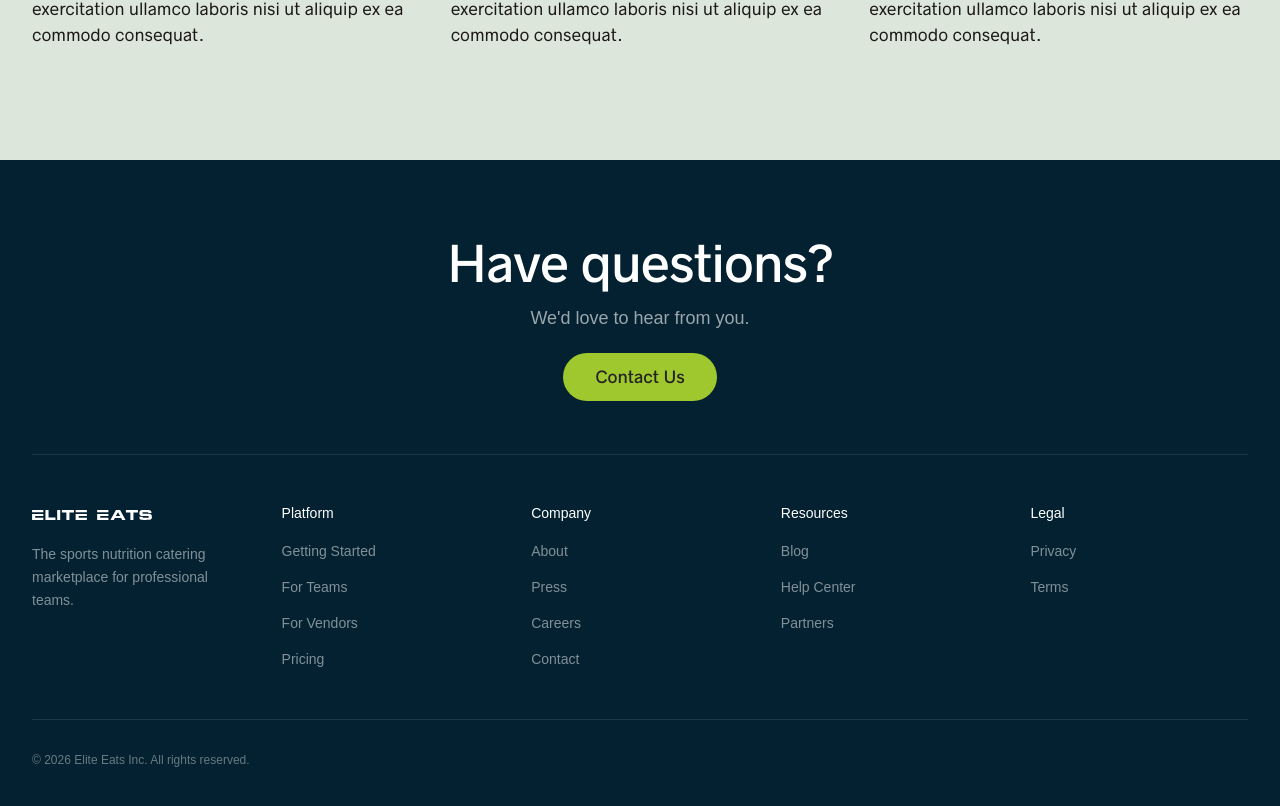
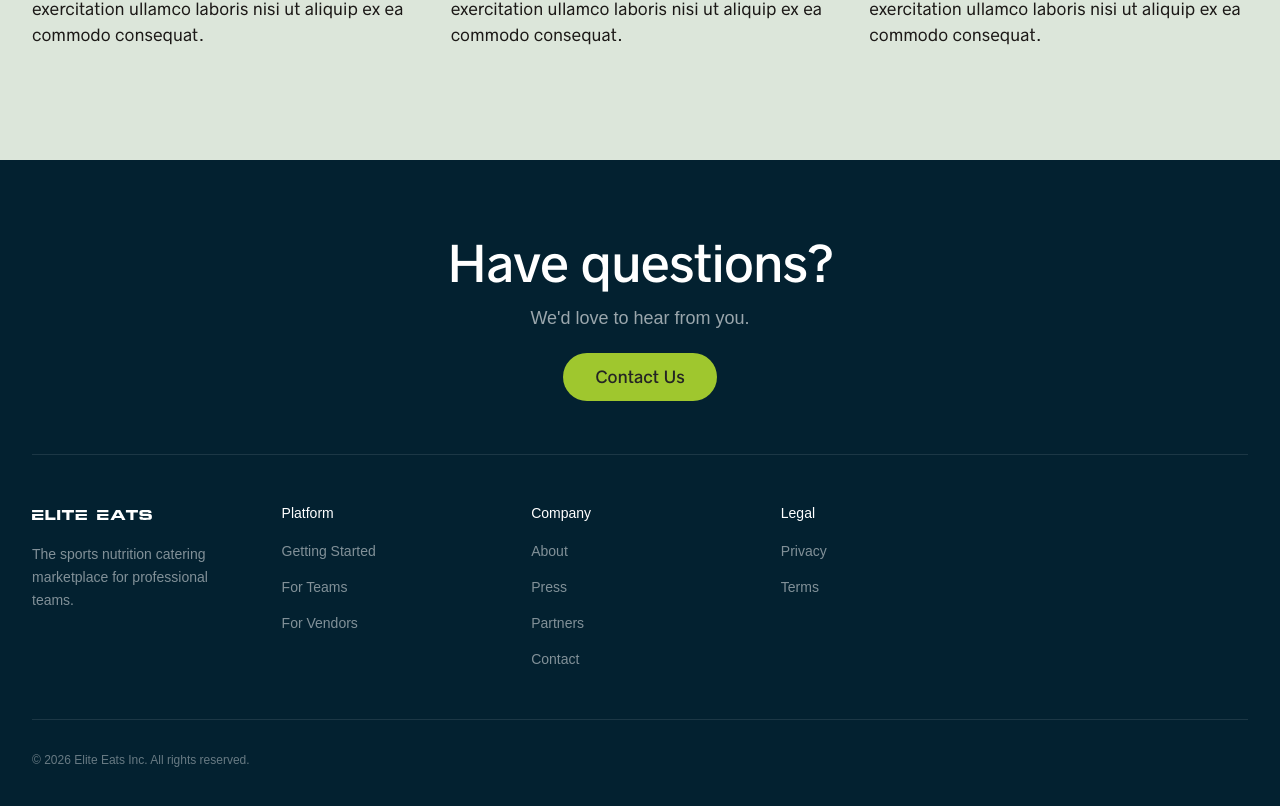
Before and after one commit to ajferron/elite-eats, a Next.js app: page /about in a window 1280 px wide. Shown: the part 3215-4021 px from the top of the page. Built offline with nearby package versions, Linux system fonts and the light colour scheme.

Commit message:
fix broken links

```diff
--- a/src/components/CTA.tsx
+++ b/src/components/CTA.tsx
@@ -23,7 +23,7 @@ export function CTA() {
           We&apos;d love to hear from you.
         </p>
         <div className="mt-10">
-          <a href="#" className="btn-primary px-8">
+          <a href="/contact" className="btn-primary px-8">
             Contact Us
           </a>
         </div>
--- a/src/components/ContactHero.tsx
+++ b/src/components/ContactHero.tsx
@@ -85,7 +85,7 @@ export function ContactHero() {
           {/* Social icons */}
           <div className="contact-hero-animate flex items-center gap-4 shrink-0">
             <a
-              href="https://linkedin.com"
+              href="https://www.linkedin.com/company/elite-eats-inc"
               target="_blank"
               rel="noopener noreferrer"
               aria-label="LinkedIn"
@@ -94,7 +94,7 @@ export function ContactHero() {
               <LinkedInIcon />
             </a>
             <a
-              href="https://instagram.com"
+              href="https://www.instagram.com/elite_eats_inc"
               target="_blank"
               rel="noopener noreferrer"
               aria-label="Instagram"
--- a/src/components/Footer.tsx
+++ b/src/components/Footer.tsx
@@ -3,21 +3,15 @@ import Link from "next/link";
 
 const navigation: Record<string, { name: string; href: string }[]> = {
   Platform: [
-    { name: "Getting Started", href: "#" },
-    { name: "For Teams", href: "#" },
-    { name: "For Vendors", href: "#" },
-    { name: "Pricing", href: "#" },
+    { name: "Getting Started", href: "/getting-started" },
+    { name: "For Teams", href: "https://eliteeatsinc.com/team-main" },
+    { name: "For Vendors", href: "https://eliteeatsinc.com/vendor-main" },
   ],
   Company: [
     { name: "About", href: "/about" },
     { name: "Press", href: "/press" },
-    { name: "Careers", href: "#" },
+    { name: "Partners", href: "https://www.canva.com/design/DAG-bMhgxvo/-w_KamgpTQ1V1dAm0TD0Ng/view?utm_content=DAG-bMhgxvo&utm_campaign=designshare&utm_medium=link2&utm_source=uniquelinks&utlId=hc82324a515" },
     { name: "Contact", href: "/contact" },
-  ],
-  Resources: [
-    { name: "Blog", href: "#" },
-    { name: "Help Center", href: "#" },
-    { name: "Partners", href: "#" },
   ],
   Legal: [
     { name: "Privacy", href: "#" },
--- a/src/components/Hero.tsx
+++ b/src/components/Hero.tsx
@@ -342,11 +342,11 @@ export function Hero() {
 
                   {/* CTA Button */}
                   <div data-animate className="mt-10 flex items-center gap-4">
-                    <a href="#" className="btn-primary inline-block">
+                    <a href="https://eliteeatsinc.com/" className="btn-primary inline-block">
                       Log In
                     </a>
                     <a
-                      href="#"
+                      href="/getting-started"
                       className="inline-block font-sans text-md text-white/90 transition-colors hover:text-white"
                     >
                       Learn More →
--- a/src/components/TeamMap.tsx
+++ b/src/components/TeamMap.tsx
@@ -18,7 +18,7 @@ export function TeamMap() {
             </h2>
 
             <div className="mt-10">
-              <a href="#" className="btn-primary px-8">
+              <a href="https://www.canva.com/design/DAG-bMhgxvo/-w_KamgpTQ1V1dAm0TD0Ng/view?utm_content=DAG-bMhgxvo&utm_campaign=designshare&utm_medium=link2&utm_source=uniquelinks&utlId=hc82324a515" className="btn-primary px-8">
                 See Our Partners
               </a>
             </div>
```
